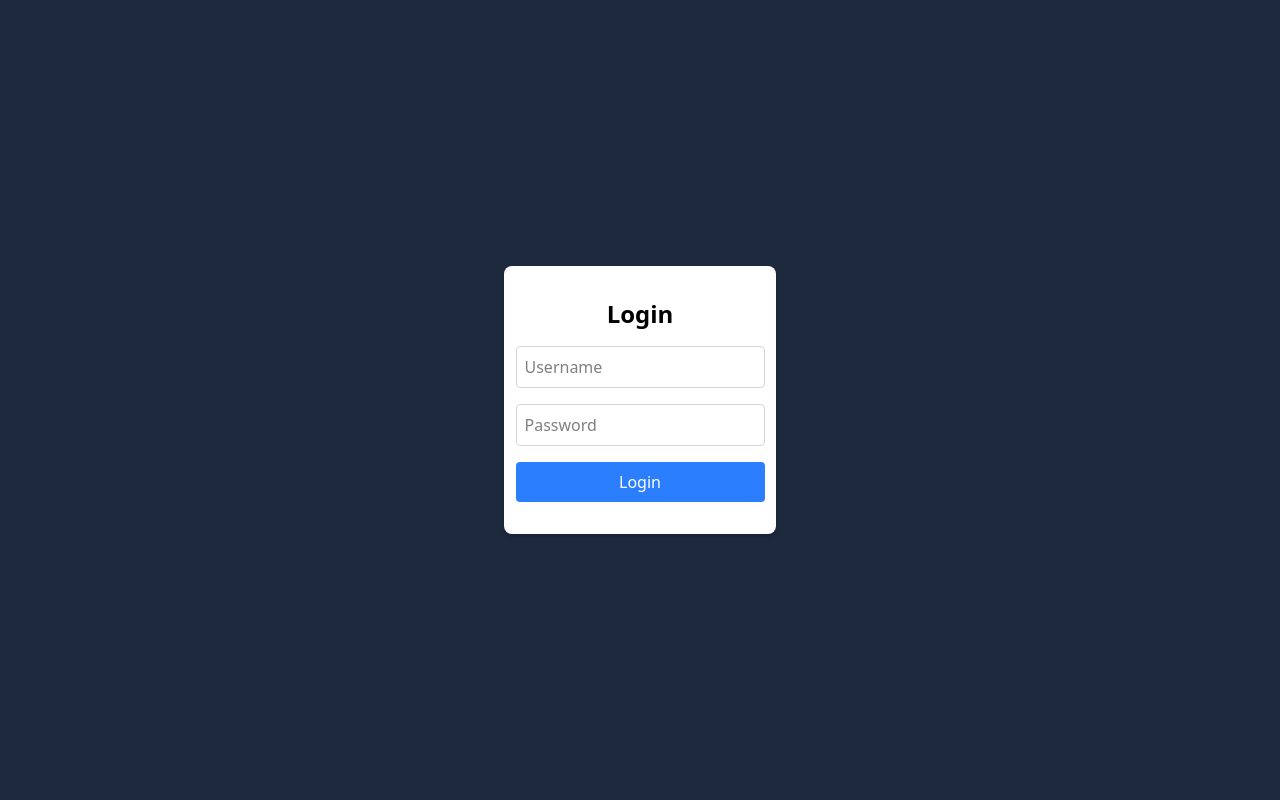
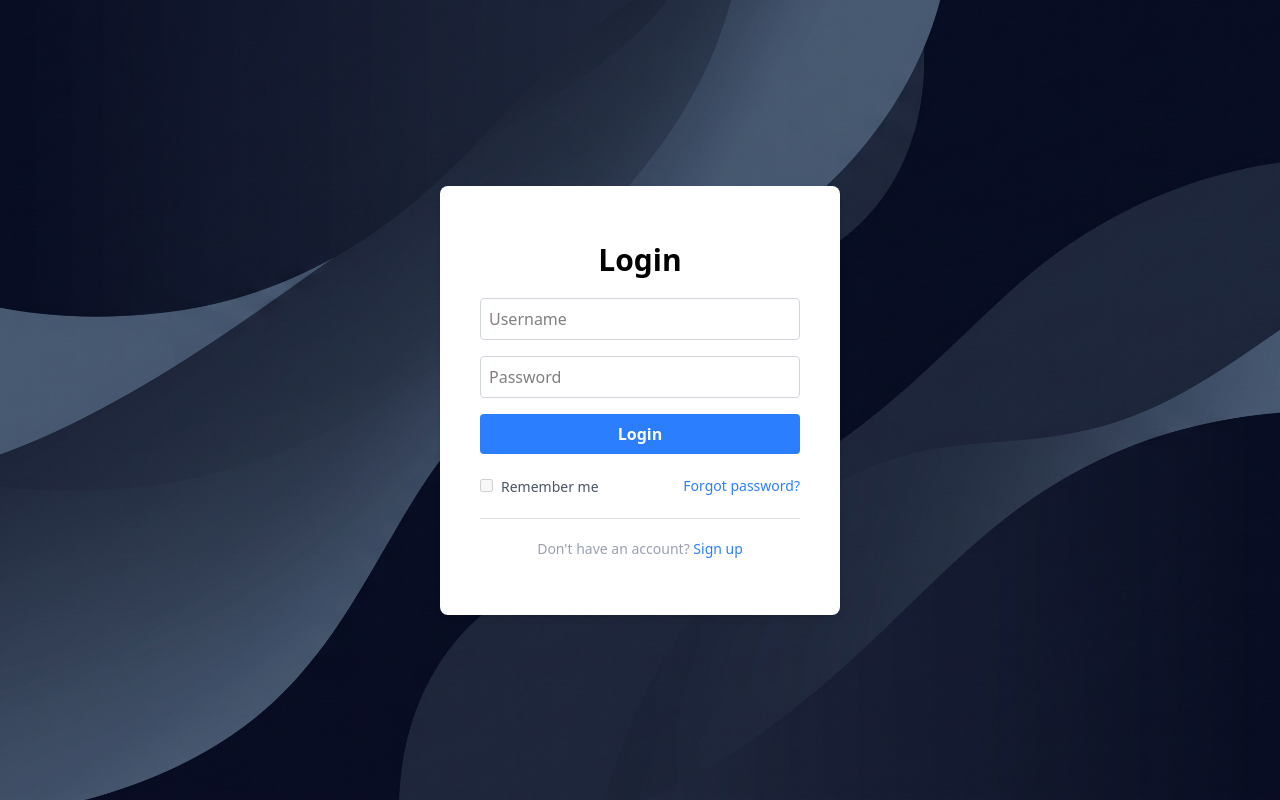
Before and after one commit to Angelcruz797/notas-react, a React (Vite) app: page /auth/login in a window 1280 px wide. Built offline with nearby package versions, Linux system fonts and the light colour scheme; no server answers.

Commit message:
fix token validator and add information in login page

```diff
--- a/src/components/ProtectedRoute.tsx
+++ b/src/components/ProtectedRoute.tsx
@@ -1,25 +1,16 @@
 import { Navigate, Outlet } from "react-router";
 import { useUserStore } from "../store/useUserStore";
-import { useEffect, useState } from "react";
+import { useLayoutEffect, useState } from "react";
 
 const ProtectedRoute = () => {
   const [isLoading, setIsLoading] = useState(true);
-  const [isAuthorized, setIsAuthorized] = useState(false);
-  const { isTokenValid, user } = useUserStore();
+  const { isTokenValid, validToken, token } = useUserStore();
 
-  useEffect(() => {
-    const verifyAuth = () => {
-      const isValid = isTokenValid();
+  useLayoutEffect(() => {
+    isTokenValid();
+    setIsLoading(false);
 
-      setIsAuthorized(isValid);
-
-      setTimeout(() => {
-        setIsLoading(false);
-      }, 1000);
-    };
-
-    verifyAuth();
-  }, [user.token]);
+  }, [token,validToken]);
 
   if (isLoading) {
     //spinner
@@ -33,7 +24,7 @@ const ProtectedRoute = () => {
     );
   }
 
-  if (!isAuthorized) {
+  if (!validToken) {
     return <Navigate to="/auth/login" replace />;
   }
 
--- a/src/hook/useAuthMutations.tsx
+++ b/src/hook/useAuthMutations.tsx
@@ -5,7 +5,7 @@ import { fetchLogin } from "../utils/fetchAuth";
 import { AlertError } from "../helpers/AlertError";
 
 const useAuthMutations = () => {
-    const { setAccount, user } = useUserStore();
+    const { setAccount, user, setToken } = useUserStore();
     const [isLoading, setIsLoading] = useState(false);
     const { colors } = useColorStore();
 
@@ -15,7 +15,7 @@ const useAuthMutations = () => {
             setIsLoading(true);
             const newUser: Record<string, string> = await fetchLogin(loginData);
             setAccount!({ ...user, ...newUser, });
-            return
+            setToken(newUser.token);
         } catch (error) {
             AlertError("Invalid credentials. Please try again.", colors.mode);
             throw error;
--- a/src/hook/useFileMutations.tsx
+++ b/src/hook/useFileMutations.tsx
@@ -5,18 +5,19 @@ import { useUserStore } from "../store/useUserStore";
 import { useColorStore } from "../store/useColorStore";
 
 export default function useFileMutations() {
-  const { setFiles } = useUserStore();
+  const { setFiles, token, isTokenValid } = useUserStore();
   const [isLoading, setIsLoading] = useState(false);
   const { colors } = useColorStore();
 
   // Crear archivo
   const createFile = async (file: { fileType: string; fileName: string }) => {
     try {
-    setIsLoading(true);
-    const newFile = await addFileAsync(file);
-    const files = await fetchFilesAsync();
-    setFiles!(files);
-    return newFile;
+      if (!isTokenValid()) throw new Error("Invalid token. Please log in again.");
+      setIsLoading(true);
+      const newFile = await addFileAsync(file,token);
+      const files = await fetchFilesAsync(token);
+      setFiles!(files);
+      return newFile;
     } catch (error){
       AlertError("Error creating files. Please try again.",colors.mode);
       throw error;
--- a/src/hook/useFileQuery.tsx
+++ b/src/hook/useFileQuery.tsx
@@ -5,14 +5,15 @@ import { useUserStore } from "../store/useUserStore";
 import { useColorStore } from "../store/useColorStore";
 
 export default function useFileQuery() {
-    const { setFiles } = useUserStore();
+    const { setFiles, token, isTokenValid } = useUserStore();
     const [isLoading, setIsLoading] = useState<boolean>(false);
     const { colors } = useColorStore();
 
     const getFiles=async()=>{
         try {
+            if (!isTokenValid()) throw new Error("Invalid token. Please log in again.");
             setIsLoading(true);
-            const files = await fetchFilesAsync();
+            const files = await fetchFilesAsync(token);
             await setFiles!(files);
             setIsLoading(false);
         } catch (error) {
@@ -23,8 +24,9 @@ export default function useFileQuery() {
 
     const getFileById=async(id:string)=>{
         try {
+            if (!isTokenValid()) throw new Error("Invalid token. Please log in again.");
             setIsLoading(true);
-            const currentFile= await findFileByIdAsync(id);
+            const currentFile= await findFileByIdAsync(id,token);
             setIsLoading(false);
             return currentFile;
         } catch (error) {
--- a/src/interfaces/UserType.ts
+++ b/src/interfaces/UserType.ts
@@ -6,6 +6,5 @@ export interface UserType {
     lastName: string;
     username: string;
     email: string;
-    token:string;
     files: FileData[];
 };
--- a/src/pages/auth/Auth.tsx
+++ b/src/pages/auth/Auth.tsx
@@ -4,8 +4,10 @@ import bgAuth from '../../assets/images/bg-auth.jpeg';
 export const Auth = () => {
 
   return (
-    <div className={`bg-[url("${bgAuth}")] bg-cover bg-center bg-no-repeat min-h-screen flex items-center justify-center`}>
-        <div className='bg-white p-8 rounded-lg shadow-md *:w-52'>
+    <div className='bg-cover bg-center bg-no-repeat min-h-screen flex items-center justify-center'
+    style={{ backgroundImage: `url(${bgAuth})` }}
+    >
+        <div className='bg-white p-10 py-14 rounded-lg shadow-md *:w-80'>
             <Outlet />
         </div>
     </div>
--- a/src/pages/auth/components/Login.tsx
+++ b/src/pages/auth/components/Login.tsx
@@ -1,6 +1,7 @@
 import { useFormik } from 'formik';
 import useAuthMutations from '../../../hook/useAuthMutations';
 import { useNavigate } from 'react-router';
+import { Divider } from '@mui/material';
 
 const Login = () => {
 
@@ -12,9 +13,9 @@ const Login = () => {
       username: '',
       password: '',
     },
-    onSubmit: (values, { setSubmitting, resetForm }) => {
+    onSubmit: async (values, { setSubmitting, resetForm }) => {
       try {
-        useLogin(values);
+        await useLogin(values);
         navigate('/');
       } catch (error) {
         resetForm({ values: { username: '', password: '' } });
@@ -35,10 +36,10 @@ const Login = () => {
   });
 
   return (
-    <div className='flex flex-col items-center justify-center gap-4'>
-      <h2 className="text-2xl font-bold">Login</h2>
+    <div className='flex flex-col items-center justify-center gap-5'>
+      <h2 className="text-3xl font-bold">Login</h2>
 
-      <form className="flex flex-col gap-4" onSubmit={formik.handleSubmit}>
+      <form className="flex flex-col gap-4 w-full" onSubmit={formik.handleSubmit}>
         <div className="flex flex-col">
           <input type="text"
             placeholder="Username"
@@ -65,12 +66,32 @@ const Login = () => {
 
         <button
           type="submit"
-          className={`${formik.isSubmitting ? 'bg-gray-600' : 'bg-blue-500'} hover:bg-blue-600 active:bg-blue-700 text-white p-2 rounded`}
+          className={`${formik.isSubmitting ? 'bg-gray-600' : 'bg-blue-500 hover:bg-blue-600 active:bg-blue-700'} text-white p-2 w-full h-10 flex items-center justify-center rounded font-bold`}
           disabled={formik.isSubmitting}
         >
-          Login
+          {formik.isSubmitting ?
+            <>
+              <div className="h-6 w-6 animate-spin rounded-full border-4 border-gray-300 border-t-white"></div>
+            </> : 'Login'}
         </button>
       </form>
+      <div className="flex flex-col items-center gap-5 w-full">
+
+        <div className="flex flex-row items-center justify-between gap-2 w-full">
+          <div>
+            <input type="checkbox" id="rememberMe" className="mr-2" disabled />
+            <label htmlFor="rememberMe" className="text-sm text-gray-600">Remember me</label>
+          </div>
+          <div>
+            <p className="text-sm text-blue-500 w-full hover:underline cursor-pointer">Forgot password?</p>
+          </div>
+        </div>
+
+        <Divider className="w-full text-gray-400" />
+        <p className="text-sm text-gray-400">
+          Don't have an account? <a href="/auth/register" className="text-blue-500 hover:underline">Sign up</a>
+        </p>
+      </div>
     </div>
   )
 }
--- a/src/store/useUserStore.ts
+++ b/src/store/useUserStore.ts
@@ -6,10 +6,13 @@ import { jwtDecode } from 'jwt-decode';
 
 interface UserStore {
   user: UserType;
+  token: string | null;
   searchQuery: string;
+  validToken: boolean;
   setAccount: (user: UserType) => void;
   logout: () => void
   setFiles: (files: FileData[]) => void;
+  setToken: (token: string) => void;
   setSearchQuery: (query: string) => void;
   isTokenValid: () => boolean;
 }
@@ -20,39 +23,48 @@ const initialUser: UserType = {
   lastName: '',
   username: '',
   email: '',
-  token: '',
   files: [],
 };
 
 const validateToken = (set:any, get: any): boolean => {
-  const token = get().user.token;
-    if (!token) return false;
+  const token = get().token;
+    if (!token) {
+      get().logout();
+      set({ validToken: false });
+      return false;
+    }
 
     try {
       const decoded = jwtDecode(token);
       const currentTime = Date.now() / 1000;
-
       if (decoded.exp && decoded.exp < currentTime) {
-        set({ user: initialUser });
+        get().logout();
+        set({ validToken: false });
         return false;
       }
+      set({ validToken: true });
       return true;
     } catch (error) {
+      set({ validToken: false });
       return false;
     }
 }
 
 export const useUserStore = create<UserStore>()(persist((set,get) => ({
   user: initialUser,
+  token: null,
   searchQuery: "",
+  validToken:false,
   setAccount: (newUser) =>
     set((state) => ({ user: { ...state.user, ...newUser } })),
   logout: () =>
-    set({user: initialUser}),
+    set({user: initialUser,token: null}),
   setFiles: (files) =>
     set((state) => ({ user: { ...state.user, files } })),
+  setToken: (token) => set(() => ({ token })),
   setSearchQuery: (query) => set({ searchQuery: query }),
   isTokenValid: () => validateToken(set,get),
 }),{
   name: 'user-storage',
+  partialize: (state) => ({ user: state.user, token: state.token }),
 }));
--- a/src/utils/fetchFiles.ts
+++ b/src/utils/fetchFiles.ts
@@ -1,10 +1,7 @@
 import { Environment } from "../data/Enviroment";
 import type { FileData } from "../interfaces/FileData";
-import { useUserStore } from "../store/useUserStore";
 
-const token = useUserStore.getState().user.token;
-
-export const fetchFilesAsync: () => Promise<FileData[]> = async () => {
+export const fetchFilesAsync: (token: string | null) => Promise<FileData[]> = async (token) => {
     try {
       const response = await fetch(`${Environment.apiUrl}/api/files`, {
       method: 'GET',
@@ -23,8 +20,8 @@ export const fetchFilesAsync: () => Promise<FileData[]> = async () => {
     }
 }
 
-export const addFileAsync: (file:{fileName:string, fileType:string}) => Promise<FileData> =
- async (file: {fileName:string, fileType:string}) => {
+export const addFileAsync: (file:{fileName:string, fileType:string},token:string | null) => Promise<FileData> =
+ async (file: {fileName:string, fileType:string},token:string | null) => {
   try {
     const response = await fetch(`${Environment.apiUrl}/api/files`, {
       method: 'POST',
@@ -45,7 +42,7 @@ export const addFileAsync: (file:{fileName:string, fileType:string}) => Promise<
   }
 }
 
-export const findFileByIdAsync: (id:string) => Promise<FileData | null> = async (id:string) => {
+export const findFileByIdAsync: (id:string, token:string | null) => Promise<FileData | null> = async (id:string, token:string | null) => {
   try {
     const response = await fetch(`${Environment.apiUrl}/api/files/${id}`, {
       method: 'GET',
```
